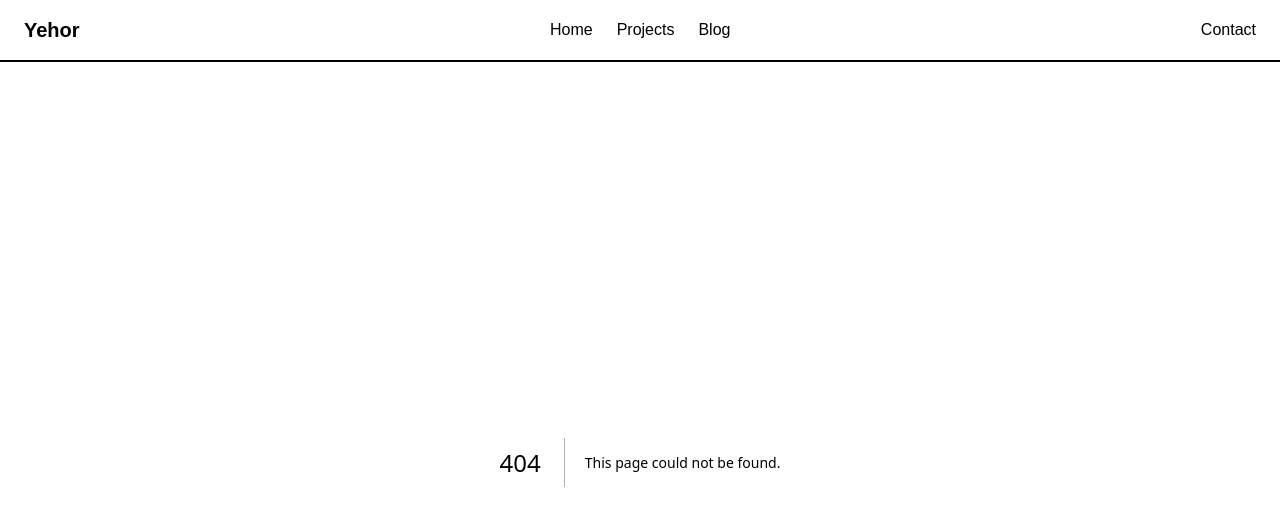
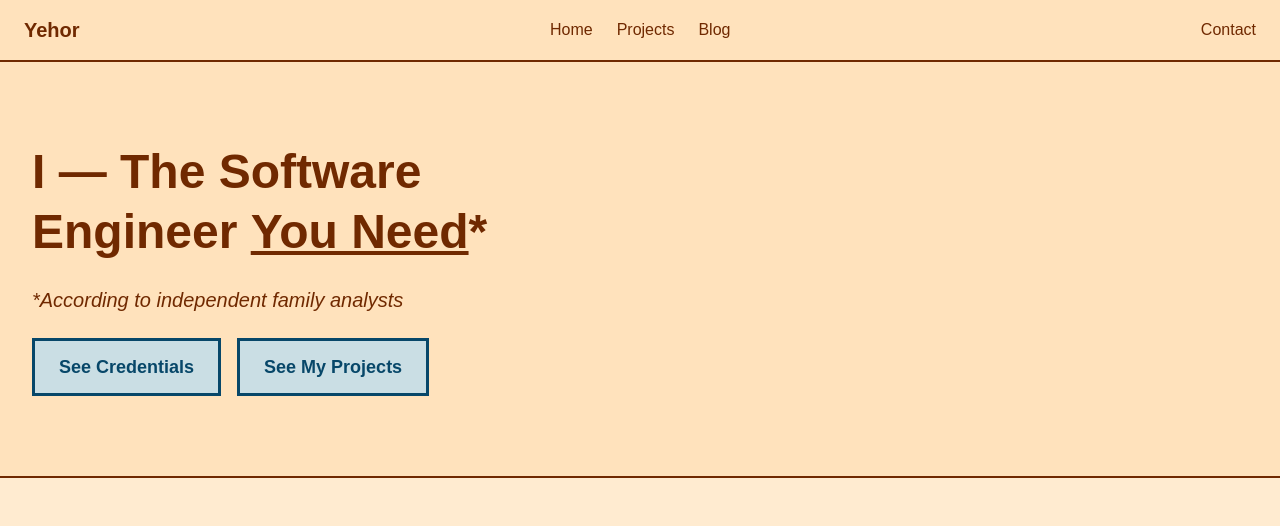
Before and after one commit to yehor-maksiuchenko/personal-portfolio, a Next.js app: page / in a window 1280 px wide. Before the commit this address had no page. Shown: the top 526 px of the page. Built offline with nearby package versions, Linux system fonts and the light colour scheme; what tailwindcss-motion would draw is missing.

Commit message:
Move Home page to index.html

```diff
--- a/app/components/Header.tsx
+++ b/app/components/Header.tsx
@@ -2,13 +2,13 @@ import Link from "next/link";
 
 export default function MainHeader() {
   return (
-    <header className="flex items-center
+    <header className="flex items-center bg-highlight-background
     justify-between px-6 py-4 border-b-2">
-      <Link className="text-xl font-bold" href="../home">
+      <Link className="text-xl font-bold" href="/">
         Yehor
       </Link>
       <nav className="flex gap-6">
-        <Link href="/home">Home</Link>
+        <Link href="/">Home</Link>
         <Link href="/projects">Projects</Link>
         <Link href="/blog">Blog</Link>
       </nav>
--- a/app/home/page.tsx
+++ b/app/page.tsx
@@ -1,4 +1,4 @@
-import HeroSection from "../components/HeroSection";
+import HeroSection from "./components/HeroSection";
 
 export default function HomePage() {
   return (
--- a/next.config.ts
+++ b/next.config.ts
@@ -1,15 +1,11 @@
 import type { NextConfig } from "next";
 
 const nextConfig: NextConfig = {
-  async redirects() {
-    return [
-      {
-        source: '/',
-        destination: '/home',
-        permanent: true,
-      },
-    ]
-  }
+  output: "export",
+
+  images: {
+    unoptimized: true,
+  },
 };
 
 export default nextConfig;
```
